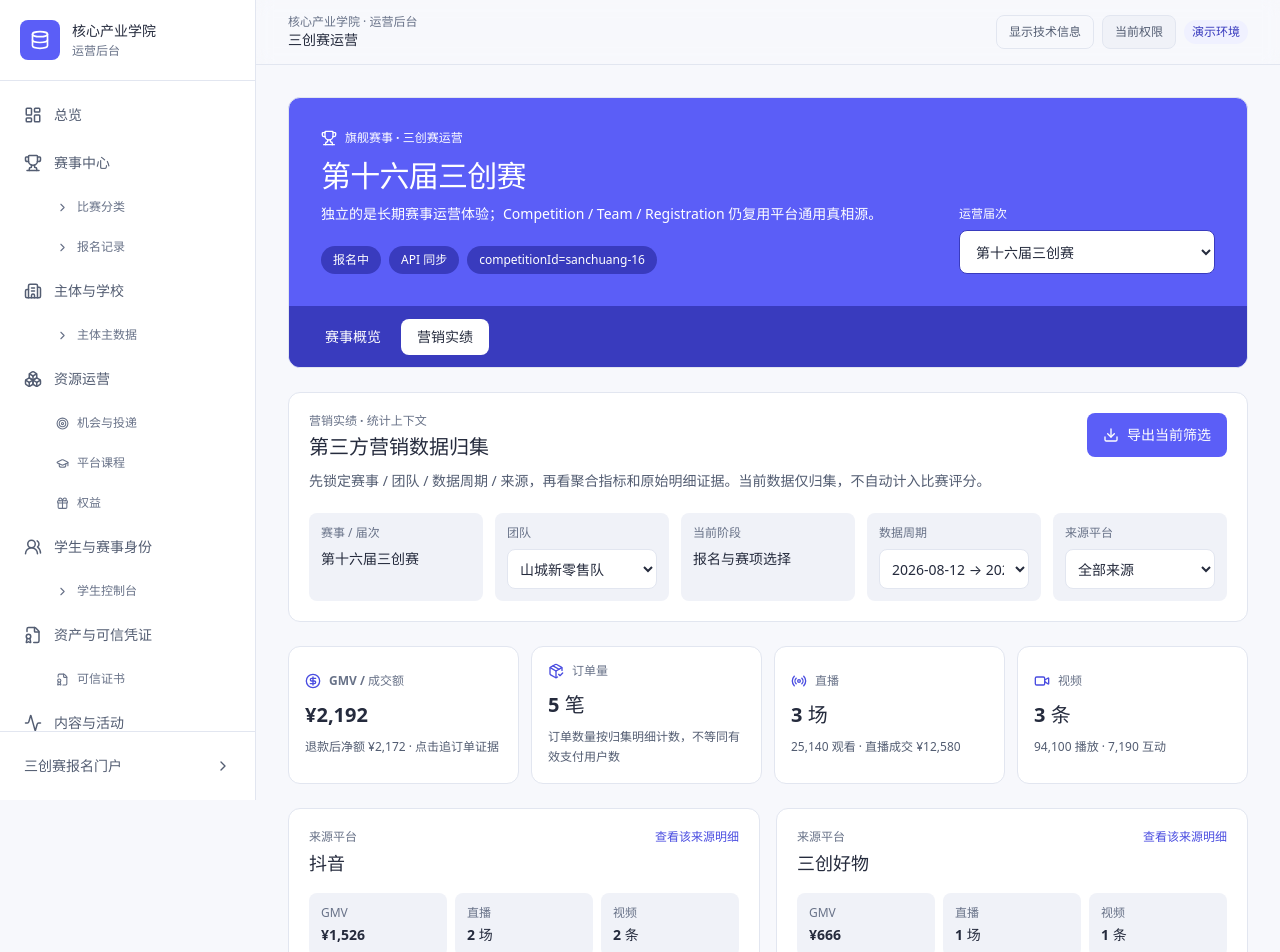
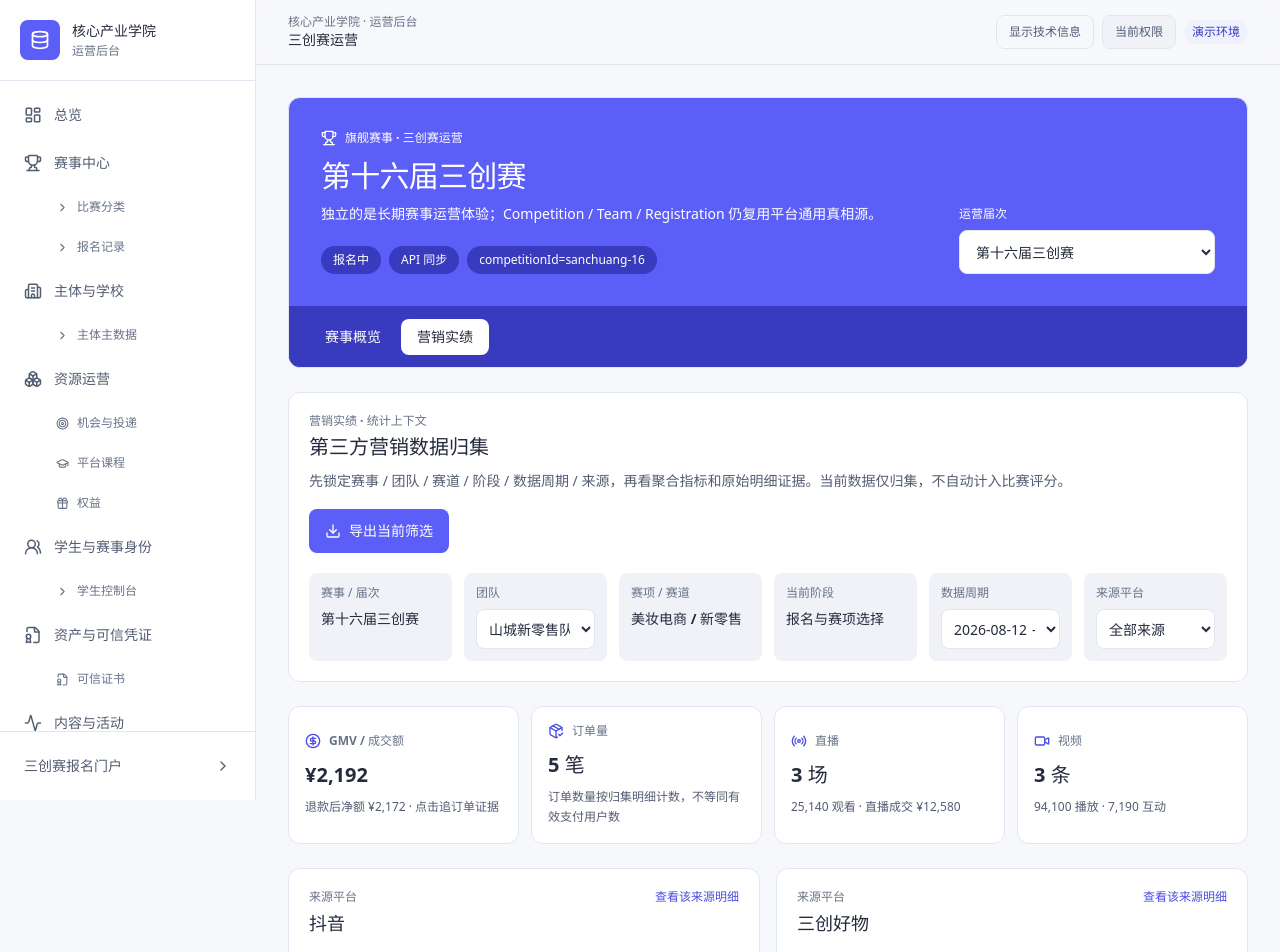
Before and after one commit to dangjingtao/core-industry-college-prototype, a React (Vite) app in the folder apps/pc/: page /admin/sanchuang/sanchuang-16/performance in a window 1280 px wide. Shown: the top 952 px of the page. Built offline with nearby package versions, Linux system fonts and the light colour scheme.

Commit message:
fix(pc09): complete performance context

```diff
--- a/apps/pc/src/admin/PC09SanChuangOperations.tsx
+++ b/apps/pc/src/admin/PC09SanChuangOperations.tsx
@@ -1,3 +1,4 @@
+import type { LucideIcon } from "lucide-react";
 import {
   BarChart3,
   CalendarRange,
@@ -75,32 +76,42 @@ function SanChuangHero({ competitionId, view }: { competitionId: string; view: "
     <section data-testid="pc09-hero" className="overflow-hidden rounded-container border border-border-subtle bg-primary text-on-primary">
       <div className="grid gap-6 p-6 lg:grid-cols-[1fr_auto] lg:items-end lg:p-8">
         <div>
-          <div className="flex items-center gap-2 text-xs font-semibold text-on-primary"><Trophy size={16} />{profile.heroKicker}</div>
+          <div className="flex items-center gap-2 text-xs font-semibold"><Trophy size={16} />{profile.heroKicker}</div>
           <h1 className="mt-3 text-2xl font-semibold tracking-tight lg:text-3xl">{profile.shortLabel}</h1>
-          <p className="mt-2 max-w-3xl text-sm leading-6 text-on-primary">独立的是长期赛事运营体验；Competition / Team / Registration 仍复用平台通用真相源。</p>
+          <p className="mt-2 max-w-3xl text-sm leading-6">独立的是长期赛事运营体验；Competition / Team / Registration 仍复用平台通用真相源。</p>
           <div className="mt-5 flex flex-wrap gap-2 text-xs">
             <span className="rounded-full bg-primary-pressed px-3 py-1.5">{competitionStatusLabel(record.status)}</span>
             <span className="rounded-full bg-primary-pressed px-3 py-1.5">{record.source}</span>
             <span className="rounded-full bg-primary-pressed px-3 py-1.5">competitionId={record.id}</span>
           </div>
         </div>
-        <label className="text-xs font-semibold text-on-primary">运营届次
+        <label className="text-xs font-semibold">运营届次
           <select
             data-testid="pc09-edition-select"
             aria-label="切换三创赛届次"
             value={competitionId}
             onChange={event => navigate(`/admin/sanchuang/${event.target.value}${view === "performance" ? "/performance" : ""}`)}
-            className="mt-2 block min-h-11 min-w-64 rounded-control border border-primary-pressed bg-surface px-3 text-sm font-semibold text-text-primary"
+            className="mt-2 block min-h-11 min-w-64 rounded-control border border-border-subtle bg-surface px-3 text-sm font-semibold text-text-primary"
           >
             {options.map(option => <option key={option.profile.competitionId} value={option.profile.competitionId}>{option.profile.shortLabel}</option>)}
           </select>
         </label>
       </div>
       <nav className="flex gap-1 border-t border-primary-pressed bg-primary-pressed px-5 py-3" aria-label="三创赛运营页签">
-        <Link to={`/admin/sanchuang/${competitionId}`} className={`rounded-control px-4 py-2 text-sm font-semibold ${view === "overview" ? "bg-surface text-text-primary" : "text-on-primary hover:bg-primary-pressed"}`}>赛事概览</Link>
-        <Link to={`/admin/sanchuang/${competitionId}/performance`} className={`rounded-control px-4 py-2 text-sm font-semibold ${view === "performance" ? "bg-surface text-text-primary" : "text-on-primary hover:bg-primary-pressed"}`}>营销实绩</Link>
+        <Link to={`/admin/sanchuang/${competitionId}`} className={`rounded-control px-4 py-2 text-sm font-semibold ${view === "overview" ? "bg-surface text-text-primary" : "text-on-primary"}`}>赛事概览</Link>
+        <Link to={`/admin/sanchuang/${competitionId}/performance`} className={`rounded-control px-4 py-2 text-sm font-semibold ${view === "performance" ? "bg-surface text-text-primary" : "text-on-primary"}`}>营销实绩</Link>
       </nav>
     </section>
+  );
+}
+
+function OverviewCard({ label, value, detail, icon: Icon }: { label: string; value: string; detail: string; icon: LucideIcon }) {
+  return (
+    <article className="rounded-container border border-border-subtle bg-surface p-4">
+      <div className="flex items-center gap-2 text-xs font-semibold text-text-tertiary"><Icon size={16} className="text-text-brand" />{label}</div>
+      <p className="mt-3 text-lg font-semibold">{value}</p>
+      <p className="mt-2 text-xs leading-5 text-text-secondary">{detail}</p>
+    </article>
   );
 }
 
@@ -108,31 +119,33 @@ function SanChuangOverview({ competitionId }: { competitionId: string }) {
   const record = competitionControlById(competitionId);
   const infrastructure = competitionInfrastructureById(competitionId);
   if (!record || !infrastructure) return null;
-  const sortedStages = [...infrastructure.stages].sort((a, b) => a.sort - b.sort);
-  const currentStage = sortedStages.find(stage => deriveCompetitionStageStatus(stage) === "inProgress") ?? sortedStages.find(stage => deriveCompetitionStageStatus(stage) === "notStarted") ?? sortedStages.at(-1);
-  const filter: PerformanceFilter = { competitionId, teamId: record.team.id, source: "all", periodId: "2026-08-mid" };
-  const summary = performanceSummaryFor(filter);
 
-  const cards = [
-    { label: "报名团队", value: "1 个稳定样本", detail: `${record.team.name} · 复用 PC02 Team`, icon: UsersRound },
-    { label: "当前赛程", value: currentStage?.name ?? "暂无阶段", detail: currentStage ? `${stageStatusLabel(deriveCompetitionStageStatus(currentStage))} · 复用 PC08 Stage` : "等待赛程配置", icon: CalendarRange },
-    { label: "营销实绩", value: money(summary.gmv), detail: `${summary.orderCount} 笔订单 · 当前筛选口径`, icon: BarChart3 },
-    { label: "排名 / 成绩", value: "未接评分规则", detail: "只预留下钻位，不从营销数据擅自算分", icon: Trophy },
-    { label: "获奖结果", value: "等待官方回流", detail: "外部权威结果到达后再进入可信结果链", icon: PackageCheck },
-  ];
+  const stages = [...infrastructure.stages].sort((a, b) => a.sort - b.sort);
+  const currentStage = stages.find(stage => deriveCompetitionStageStatus(stage) === "inProgress")
+    ?? stages.find(stage => deriveCompetitionStageStatus(stage) === "notStarted")
+    ?? stages.at(-1);
+  const summary = performanceSummaryFor({ competitionId, teamId: record.team.id, source: "all", periodId: "2026-08-mid" });
 
   return (
     <div className="space-y-6" data-testid="pc09-overview">
       <section className="grid gap-3 sm:grid-cols-2 xl:grid-cols-5">
-        {cards.map(card => {
-          const Icon = card.icon;
-          return <article key={card.label} className="rounded-container border border-border-subtle bg-surface p-4"><div className="flex items-center gap-2 text-xs font-semibold text-text-tertiary"><Icon size={16} className="text-text-brand" />{card.label}</div><p className="mt-3 text-lg font-semibold">{card.value}</p><p className="mt-2 text-xs leading-5 text-text-secondary">{card.detail}</p></article>;
-        })}
+        <OverviewCard label="报名团队" value="1 个稳定样本" detail={`${record.team.name} · 复用 PC02 Team`} icon={UsersRound} />
+        <OverviewCard label="当前赛程" value={currentStage?.name ?? "暂无阶段"} detail={currentStage ? `${stageStatusLabel(deriveCompetitionStageStatus(currentStage))} · 复用 PC08 Stage` : "等待赛程配置"} icon={CalendarRange} />
+        <OverviewCard label="营销实绩" value={money(summary.gmv)} detail={`${summary.orderCount} 笔订单 · 当前筛选口径`} icon={BarChart3} />
+        <OverviewCard label="排名 / 成绩" value="未接评分规则" detail="只预留下钻位，不从营销数据擅自算分" icon={Trophy} />
+        <OverviewCard label="获奖结果" value="等待官方回流" detail="外部权威结果到达后再进入可信结果链" icon={PackageCheck} />
       </section>
 
       <section className="grid gap-5 lg:grid-cols-[1.25fr_.75fr]">
         <article className="rounded-container border border-border-subtle bg-surface p-5">
-          <div className="flex flex-wrap items-start justify-between gap-4"><div><p className="text-xs font-semibold text-text-tertiary">当前运营对象</p><h2 className="mt-1 text-lg font-semibold">{record.name}</h2><p className="mt-2 text-sm text-text-secondary">{record.project.name} · {record.project.track}</p></div><Link to={`/admin/competitions/objects/${competitionId}`} className="inline-flex min-h-10 items-center gap-1 rounded-control bg-primary-container px-3 text-xs font-semibold text-text-brand">通用赛事详情<ChevronRight size={14} /></Link></div>
+          <div className="flex flex-wrap items-start justify-between gap-4">
+            <div>
+              <p className="text-xs font-semibold text-text-tertiary">当前运营对象</p>
+              <h2 className="mt-1 text-lg font-semibold">{record.name}</h2>
+              <p className="mt-2 text-sm text-text-secondary">{record.project.name} · {record.project.track}</p>
+            </div>
+            <Link to={`/admin/competitions/objects/${competitionId}`} className="inline-flex min-h-10 items-center gap-1 rounded-control bg-primary-container px-3 text-xs font-semibold text-text-brand">通用赛事详情<ChevronRight size={14} /></Link>
+          </div>
           <div className="mt-5 grid gap-3 sm:grid-cols-2">
             <div className="rounded-control bg-surface-subtle p-4"><p className="text-xs text-text-tertiary">团队</p><p className="mt-2 text-sm font-semibold">{record.team.name}</p><p className="mt-1 text-xs text-text-secondary">{record.team.members.length} 位成员 · teamId={record.team.id}</p></div>
             <div className="rounded-control bg-surface-subtle p-4"><p className="text-xs text-text-tertiary">资格状态</p><p className="mt-2 text-sm font-semibold">平台 {record.qualification.platformReview} / 官方 {record.qualification.officialQualification}</p><p className="mt-1 text-xs text-text-secondary">继续复用 PC02 双层资格模型</p></div>
@@ -149,8 +162,14 @@ function SanChuangOverview({ competitionId }: { competitionId: string }) {
   );
 }
 
-function MetricCard({ testId, label, value, detail, icon: Icon, onClick }: { testId: string; label: string; value: string; detail: string; icon: typeof CircleDollarSign; onClick: () => void }) {
-  return <button type="button" data-testid={testId} onClick={onClick} className="rounded-container border border-border-subtle bg-surface p-4 text-left transition hover:bg-surface-subtle"><div className="flex items-center gap-2 text-xs font-semibold text-text-tertiary"><Icon size={16} className="text-text-brand" />{label}</div><p className="mt-3 text-xl font-semibold">{value}</p><p className="mt-2 text-xs leading-5 text-text-secondary">{detail}</p></button>;
+function MetricCard({ testId, label, value, detail, icon: Icon, onClick }: { testId: string; label: string; value: string; detail: string; icon: LucideIcon; onClick: () => void }) {
+  return (
+    <button type="button" data-testid={testId} onClick={onClick} className="rounded-container border border-border-subtle bg-surface p-4 text-left transition hover:bg-surface-subtle">
+      <div className="flex items-center gap-2 text-xs font-semibold text-text-tertiary"><Icon size={16} className="text-text-brand" />{label}</div>
+      <p className="mt-3 text-xl font-semibold">{value}</p>
+      <p className="mt-2 text-xs leading-5 text-text-secondary">{detail}</p>
+    </button>
+  );
 }
 
 function EvidenceTabs({ kind, setKind }: { kind: PerformanceEvidenceKind; setKind: (kind: PerformanceEvidenceKind) => void }) {
@@ -184,13 +203,13 @@ function SanChuangPerformance({ competitionId }: { competitionId: string }) {
   }));
 
   const exportCurrent = () => {
-    const rows = [
+    const rows: string[][] = [
       ["类型", "记录ID", "来源", "批次", "时间", "指标1", "指标2"],
       ...evidence.orders.map(item => ["订单", item.id, performanceSourceLabels[item.source], item.batchId, item.occurredAt, `GMV:${item.grossAmount}`, `净额:${item.netAmount}`]),
       ...evidence.live.map(item => ["直播", item.id, performanceSourceLabels[item.source], item.batchId, item.startedAt, `观看:${item.viewers}`, `直播GMV:${item.gmv}`]),
       ...evidence.videos.map(item => ["视频", item.id, performanceSourceLabels[item.source], item.batchId, item.publishedAt, `播放:${item.views}`, `互动:${item.interactions}`]),
     ];
-    const csv = rows.map(row => row.map(value => `"${String(value).replaceAll('"', '""')}"`).join(",")).join("\n");
+    const csv = rows.map(row => row.map(value => `"${value.replaceAll('"', '""')}"`).join(",")).join("\n");
     const blob = new Blob(["\ufeff" + csv], { type: "text/csv;charset=utf-8" });
     const url = URL.createObjectURL(blob);
     const link = document.createElement("a");
@@ -204,10 +223,14 @@ function SanChuangPerformance({ competitionId }: { competitionId: string }) {
   return (
     <div className="space-y-6" data-testid="pc09-performance">
       <section className="rounded-container border border-border-subtle bg-surface p-5">
-        <div className="flex flex-wrap items-start justify-between gap-4"><div><p className="text-xs font-semibold text-text-tertiary">营销实绩 · 统计上下文</p><h2 className="mt-1 text-xl font-semibold">第三方营销数据归集</h2><p className="mt-2 max-w-3xl text-sm leading-6 text-text-secondary">先锁定赛事 / 团队 / 数据周期 / 来源，再看聚合指标和原始明细证据。当前数据仅归集，不自动计入比赛评分。</p></div><button type="button" data-testid="pc09-export" onClick={exportCurrent} className="inline-flex min-h-11 items-center gap-2 rounded-control bg-primary px-4 text-sm font-semibold text-on-primary"><Download size={16} />导出当前筛选</button></div>
-        <div className="mt-5 grid gap-3 sm:grid-cols-2 xl:grid-cols-5">
+        <div className="flex flex-wrap items-start justify-between gap-4">
+          <div><p className="text-xs font-semibold text-text-tertiary">营销实绩 · 统计上下文</p><h2 className="mt-1 text-xl font-semibold">第三方营销数据归集</h2><p className="mt-2 max-w-3xl text-sm leading-6 text-text-secondary">先锁定赛事 / 团队 / 赛道 / 阶段 / 数据周期 / 来源，再看聚合指标和原始明细证据。当前数据仅归集，不自动计入比赛评分。</p></div>
+          <button type="button" data-testid="pc09-export" onClick={exportCurrent} className="inline-flex min-h-11 items-center gap-2 rounded-control bg-primary px-4 text-sm font-semibold text-on-primary"><Download size={16} />导出当前筛选</button>
+        </div>
+        <div data-testid="pc09-stat-context" className="mt-5 grid gap-3 sm:grid-cols-2 xl:grid-cols-6">
           <div className="rounded-control bg-surface-subtle p-3"><p className="text-xs text-text-tertiary">赛事 / 届次</p><p className="mt-2 text-sm font-semibold">{sanChuangProfileByCompetitionId(competitionId)?.shortLabel}</p></div>
           <label className="rounded-control bg-surface-subtle p-3 text-xs font-semibold text-text-tertiary">团队<select data-testid="pc09-team-filter" aria-label="团队筛选" value={teamId} onChange={event => setTeamId(event.target.value)} className="mt-2 block min-h-10 w-full rounded-control border border-border-subtle bg-surface px-2 text-sm font-normal text-text-primary"><option value={record.team.id}>{record.team.name}</option></select></label>
+          <div className="rounded-control bg-surface-subtle p-3"><p className="text-xs text-text-tertiary">赛项 / 赛道</p><p className="mt-2 text-sm font-semibold">{record.project.track}</p></div>
           <div className="rounded-control bg-surface-subtle p-3"><p className="text-xs text-text-tertiary">当前阶段</p><p className="mt-2 text-sm font-semibold">{currentStage?.name ?? "无进行中阶段"}</p></div>
           <label className="rounded-control bg-surface-subtle p-3 text-xs font-semibold text-text-tertiary">数据周期<select data-testid="pc09-period-filter" aria-label="数据周期筛选" value={periodId} onChange={event => setPeriodId(event.target.value)} className="mt-2 block min-h-10 w-full rounded-control border border-border-subtle bg-surface px-2 text-sm font-normal text-text-primary">{performancePeriods.map(period => <option key={period.id} value={period.id}>{period.label}</option>)}</select></label>
           <label className="rounded-control bg-surface-subtle p-3 text-xs font-semibold text-text-tertiary">来源平台<select data-testid="pc09-source-filter" aria-label="来源平台筛选" value={source} onChange={event => setSource(event.target.value as PerformanceSource | "all")} className="mt-2 block min-h-10 w-full rounded-control border border-border-subtle bg-surface px-2 text-sm font-normal text-text-primary"><option value="all">全部来源</option><option value="douyin">抖音</option><option value="sanchuangGoods">三创好物</option></select></label>
@@ -223,12 +246,22 @@ function SanChuangPerformance({ competitionId }: { competitionId: string }) {
       </section>
 
       <section className="grid gap-4 lg:grid-cols-2" data-testid="pc09-source-aggregation">
-        {sourceCards.map(card => <article key={card.sourceId} data-testid={`pc09-source-${card.sourceId}`} className="rounded-container border border-border-subtle bg-surface p-5"><div className="flex items-start justify-between gap-3"><div><p className="text-xs font-semibold text-text-tertiary">来源平台</p><h3 className="mt-1 text-lg font-semibold">{performanceSourceLabels[card.sourceId]}</h3></div><button type="button" onClick={() => { setSource(card.sourceId); setEvidenceKind("orders"); }} className="text-xs font-semibold text-text-brand">查看该来源明细</button></div><div className="mt-4 grid grid-cols-3 gap-2"><div className="rounded-control bg-surface-subtle p-3"><p className="text-xs text-text-tertiary">GMV</p><p className="mt-1 text-sm font-semibold">{money(card.summary.gmv)}</p></div><div className="rounded-control bg-surface-subtle p-3"><p className="text-xs text-text-tertiary">直播</p><p className="mt-1 text-sm font-semibold">{card.summary.liveCount} 场</p></div><div className="rounded-control bg-surface-subtle p-3"><p className="text-xs text-text-tertiary">视频</p><p className="mt-1 text-sm font-semibold">{card.summary.videoCount} 条</p></div></div><p className="mt-4 text-xs leading-5 text-text-secondary">最近批次：{card.batches[0]?.importedAt ?? "当前周期无批次"} · 数据状态：{card.batches[0] ? batchStatusLabel(card.batches[0].status) : "无数据"}</p></article>)}
+        {sourceCards.map(card => <article key={card.sourceId} data-testid={`pc09-source-${card.sourceId}`} className="rounded-container border border-border-subtle bg-surface p-5">
+          <div className="flex items-start justify-between gap-3"><div><p className="text-xs font-semibold text-text-tertiary">来源平台</p><h3 className="mt-1 text-lg font-semibold">{performanceSourceLabels[card.sourceId]}</h3></div><button type="button" onClick={() => { setSource(card.sourceId); setEvidenceKind("orders"); }} className="text-xs font-semibold text-text-brand">查看该来源明细</button></div>
+          <div className="mt-4 grid grid-cols-3 gap-2"><div className="rounded-control bg-surface-subtle p-3"><p className="text-xs text-text-tertiary">GMV</p><p className="mt-1 text-sm font-semibold">{money(card.summary.gmv)}</p></div><div className="rounded-control bg-surface-subtle p-3"><p className="text-xs text-text-tertiary">直播</p><p className="mt-1 text-sm font-semibold">{card.summary.liveCount} 场</p></div><div className="rounded-control bg-surface-subtle p-3"><p className="text-xs text-text-tertiary">视频</p><p className="mt-1 text-sm font-semibold">{card.summary.videoCount} 条</p></div></div>
+          <p className="mt-4 text-xs leading-5 text-text-secondary">最近批次：{card.batches[0]?.importedAt ?? "当前周期无批次"} · 数据状态：{card.batches[0] ? batchStatusLabel(card.batches[0].status) : "无数据"}</p>
+        </article>)}
       </section>
 
       <section className="rounded-container border border-border-subtle bg-surface" data-testid="pc09-batches">
         <div className="flex items-center gap-2 border-b border-border-subtle px-5 py-4"><RefreshCcw size={17} className="text-text-brand" /><h2 className="font-semibold">导入 / 同步批次</h2></div>
-        <div className="divide-y divide-border-subtle">{batches.length ? batches.map(batch => <article key={batch.batchId} data-testid={`pc09-batch-${batch.batchId}`} className="grid gap-3 px-5 py-4 lg:grid-cols-[1fr_130px_170px_120px_2fr]"><div><p className="text-sm font-semibold">{performanceSourceLabels[batch.source]}</p><p className="mt-1 font-mono text-[11px] text-text-tertiary">{batch.batchId}</p></div><div><p className="text-xs text-text-tertiary">链路</p><p className="mt-1 text-xs font-semibold">{batch.sourceType === "fileImport" ? "导出文件" : "API mock"}</p></div><div><p className="text-xs text-text-tertiary">导入 / 同步时间</p><p className="mt-1 text-xs font-semibold">{batch.importedAt}</p></div><div><span className={`rounded-full px-2 py-1 text-xs font-semibold ${batchStatusClass(batch.status)}`}>{batchStatusLabel(batch.status)}</span><p className="mt-2 text-xs text-text-secondary">{batch.detailCount} 条明细</p></div><p className="text-xs leading-5 text-text-secondary">{batch.note}</p></article>) : <p className="px-5 py-8 text-center text-sm text-text-secondary">当前筛选没有导入 / 同步批次。</p>}</div>
+        <div className="divide-y divide-border-subtle">{batches.length ? batches.map(batch => <article key={batch.batchId} data-testid={`pc09-batch-${batch.batchId}`} className="grid gap-3 px-5 py-4 lg:grid-cols-[1fr_130px_170px_120px_2fr]">
+          <div><p className="text-sm font-semibold">{performanceSourceLabels[batch.source]}</p><p className="mt-1 font-mono text-[11px] text-text-tertiary">{batch.batchId}</p></div>
+          <div><p className="text-xs text-text-tertiary">链路</p><p className="mt-1 text-xs font-semibold">{batch.sourceType === "fileImport" ? "导出文件" : "API mock"}</p></div>
+          <div><p className="text-xs text-text-tertiary">导入 / 同步时间</p><p className="mt-1 text-xs font-semibold">{batch.importedAt}</p></div>
+          <div><span className={`rounded-full px-2 py-1 text-xs font-semibold ${batchStatusClass(batch.status)}`}>{batchStatusLabel(batch.status)}</span><p className="mt-2 text-xs text-text-secondary">{batch.detailCount} 条明细</p></div>
+          <p className="text-xs leading-5 text-text-secondary">{batch.note}</p>
+        </article>) : <p className="px-5 py-8 text-center text-sm text-text-secondary">当前筛选没有导入 / 同步批次。</p>}</div>
       </section>
 
       <section className="rounded-container border border-border-subtle bg-surface" data-testid="pc09-evidence">
@@ -238,7 +271,7 @@ function SanChuangPerformance({ competitionId }: { competitionId: string }) {
         {evidenceKind === "videos" && <div data-testid="pc09-evidence-videos" className="overflow-x-auto"><table className="min-w-[850px] w-full text-left text-sm"><thead className="bg-surface-subtle text-xs text-text-tertiary"><tr><th className="px-4 py-3">视频记录</th><th className="px-4 py-3">来源</th><th className="px-4 py-3">批次</th><th className="px-4 py-3">发布</th><th className="px-4 py-3">播放</th><th className="px-4 py-3">互动</th></tr></thead><tbody>{evidence.videos.map(item => <tr key={item.id} className="border-t border-border-subtle"><td className="px-4 py-3 font-mono text-xs">{item.id}</td><td className="px-4 py-3">{performanceSourceLabels[item.source]}</td><td className="px-4 py-3 font-mono text-xs">{item.batchId}</td><td className="px-4 py-3 text-xs">{item.publishedAt}</td><td className="px-4 py-3 font-semibold">{number(item.views)}</td><td className="px-4 py-3">{number(item.interactions)}</td></tr>)}</tbody></table></div>}
       </section>
 
-      <section className="rounded-container border border-info-border bg-info-bg p-4 text-sm leading-6 text-info-text"><strong>评分边界：</strong>当前营销实绩只是第三方数据归集与证据链。原始第三方数据、平台标准字段、聚合展示结果、未来评分结果四层保持分离；在评分规则确认前，本页不会自动计算比赛成绩。</section>
+      <section className="rounded-container border border-info bg-info-bg p-4 text-sm leading-6 text-info-text"><strong>评分边界：</strong>当前营销实绩只是第三方数据归集与证据链。原始第三方数据、平台标准字段、聚合展示结果、未来评分结果四层保持分离；在评分规则确认前，本页不会自动计算比赛成绩。</section>
     </div>
   );
 }
```
